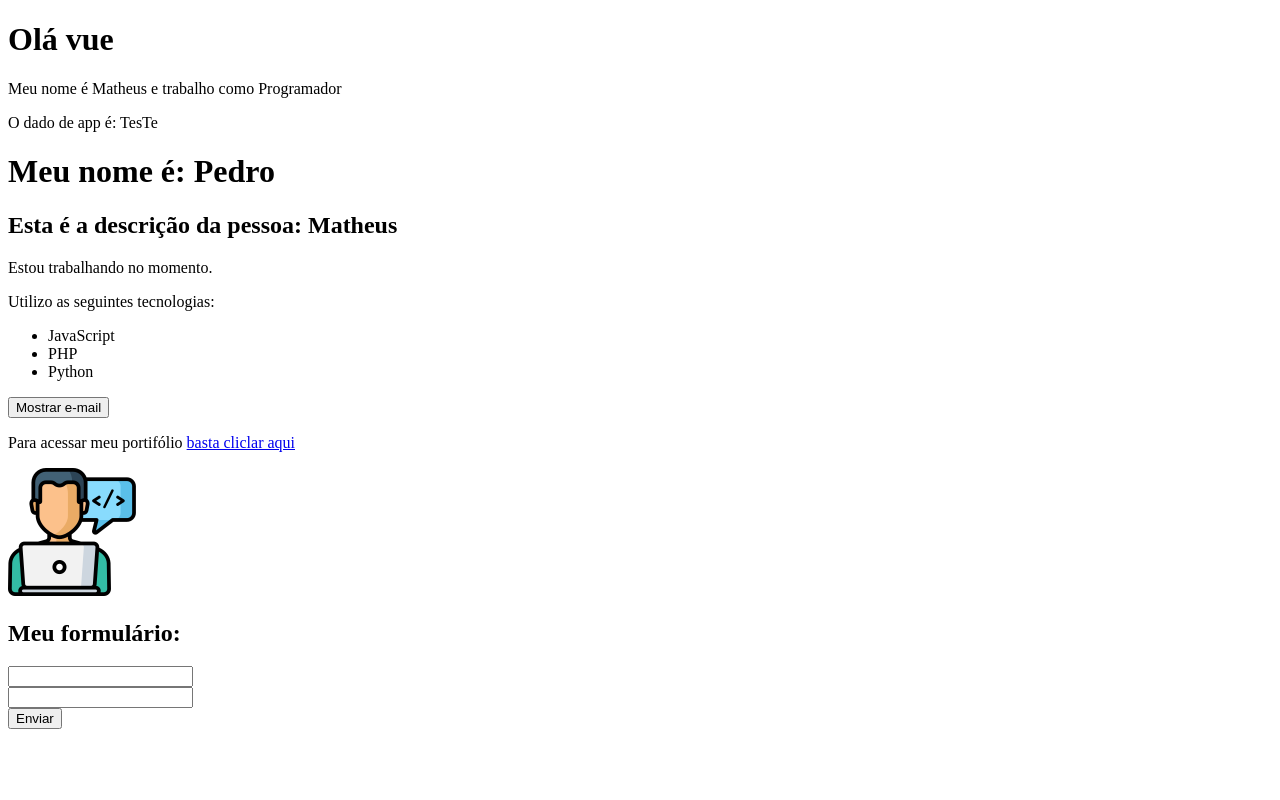
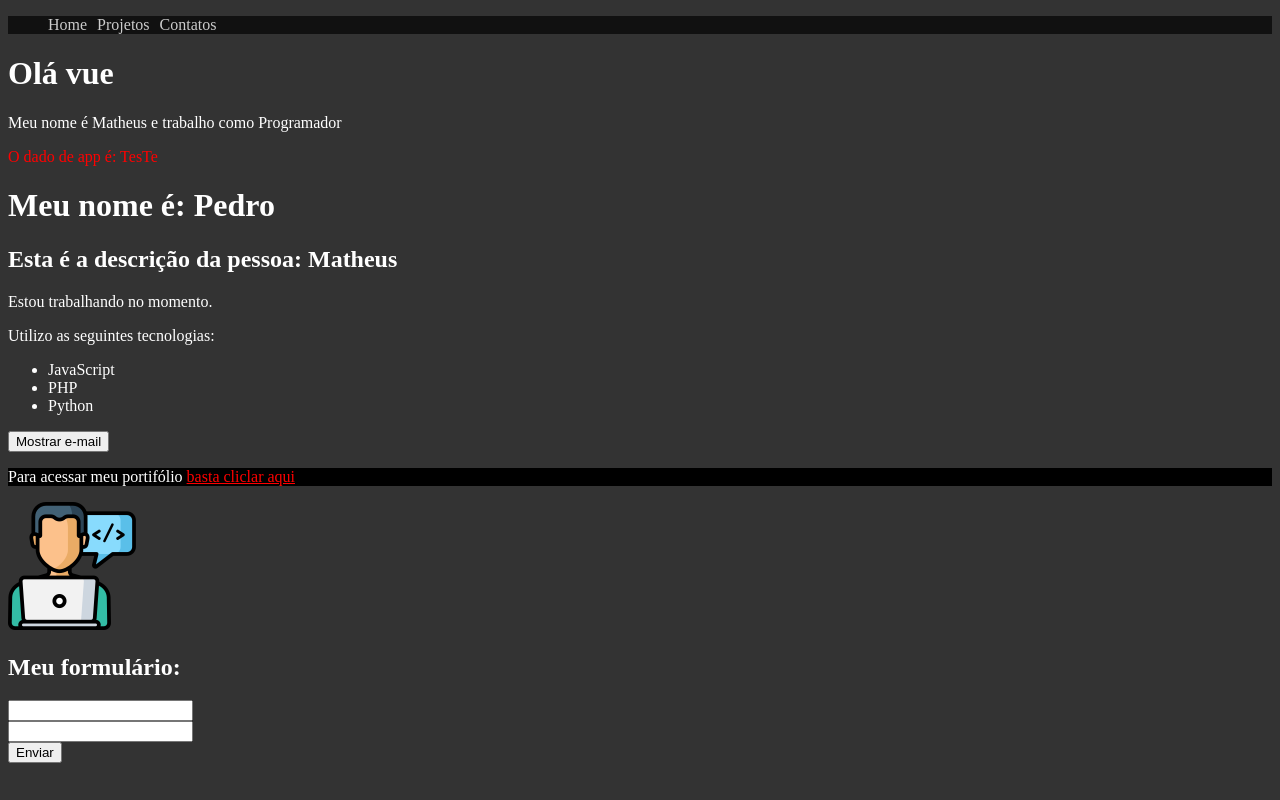
Before and after one commit to regislopeseso/Curso_Vue3_Mattheus_Battisti, a Vue app in the folder 2_projeto_vue/: page / in a window 1280 px wide. Built offline with nearby package versions, Linux system fonts and the light colour scheme.

Commit message:
Add Aula 12 - CSS Scoped e CSS global

```diff
--- a/2_projeto_vue/src/App.vue
+++ b/2_projeto_vue/src/App.vue
@@ -1,7 +1,8 @@
 <template>
   <div>
+    <Header />
     <PrimeiroComponente />
-    <p>O dado de app é: {{ testando }}</p>
+    <p class="paragrafo-pai">O dado de app é: {{ testando }}</p>
     <LifeCycle />
     <Pessoa />
 
@@ -9,6 +10,7 @@
 </template>
 
 <script>
+    import Header from "./components/Header.vue"
     import PrimeiroComponente from "./components/PrimeiroComponente.vue"
     import LifeCycle from "./components/LifeCycle.vue"
     import Pessoa from "./components/Pessoa.vue"
@@ -16,6 +18,7 @@
   export default {
     name: "App",
     components: {
+      Header,
       PrimeiroComponente,
       LifeCycle,
       Pessoa
@@ -27,3 +30,19 @@
     }
   }
 </script>
+
+<style>
+  body {
+    background-color: #333333;
+    color: #fff;
+  }
+
+  a {
+    color: red;
+  }
+
+  .teste {
+    background-color: black;
+  }
+
+</style>
--- /dev/null
+++ b/2_projeto_vue/src/components/Header.vue
@@ -0,0 +1,38 @@
+<template>
+  <div>
+    <ul>
+      <li><a href="#">Home</a></li>
+      <li><a href="#">Projetos</a></li>
+      <li><a href="#">Contatos</a></li>
+    </ul>
+  </div>
+</template>
+
+<script>
+  export default {
+    name: "Header"
+  }
+</script>
+
+<style scoped>
+  ul {
+    list-style: none;
+    display: flex;
+    background: #111;
+  }
+
+  li{
+    margin-right: 10px;
+  }
+
+  a {
+    color: #ccc;
+    text-decoration: none;
+    transition: .5s;
+  }
+
+  a:hover {
+    color: turquoise;
+    font-size: 3rem;
+  }
+</style>
--- a/2_projeto_vue/src/components/Info.vue
+++ b/2_projeto_vue/src/components/Info.vue
@@ -16,7 +16,7 @@
     </div>
 
     <p v-show="mostrar_email">Mande uma mensagem para: {{ email }}</p>
-    <p>Para acessar meu portifólio <a v-bind:href="meu_link" target="blank">basta cliclar aqui</a></p>
+    <p class="teste">Para acessar meu portifólio <a v-bind:href="meu_link" target="blank">basta cliclar aqui</a></p>
     <Picture />
   </div>
 </template>
@@ -52,3 +52,9 @@
   }
 };
 </script>
+
+<style>
+  .paragrafo-pai {
+    color: red;
+  }
+</style>
```
